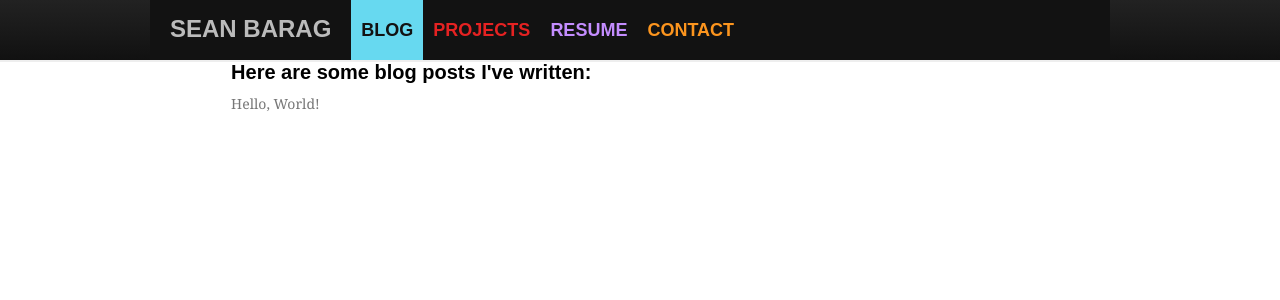
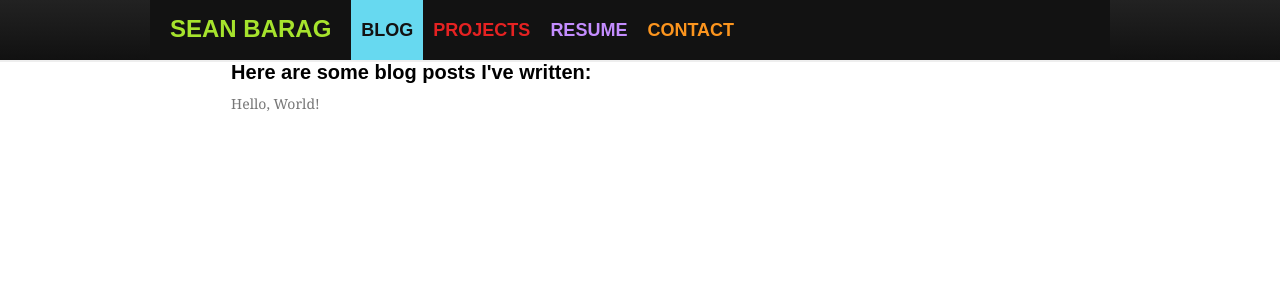
Before and after one commit to sjbarag/sjbarag.github.com, a Jekyll site: the page built from blog.html, in a window 1280 px wide. Shown: the top 300 px of the page. Built offline with Jekyll 4.4.1, drawn with Linux system fonts in a browser that asks for light colours; nearby versions of some CDN libraries; some web fonts are replaced; library files that are not in the unit come from our copies; Markdown is read by kramdown in place of the engine named in the settings.

Commit message:
Fix .brand highlight bug

```diff
--- a/css/molokai-header.css
+++ b/css/molokai-header.css
@@ -20,13 +20,13 @@
 
 /* green */
 .brand {
-	color: #a6e32d;
+	color: #a6e32d !important;
 	background-color:#121212;
 }
 
-.navbar-inverse .brand:hover, .brand.active {
+.brand:hover, .brand.active {
 	background-color: #a6e32d;
-	color: #121212;
+	color: #121212 !important;
 }
 
 .brand.active p::-moz-selection,
```
